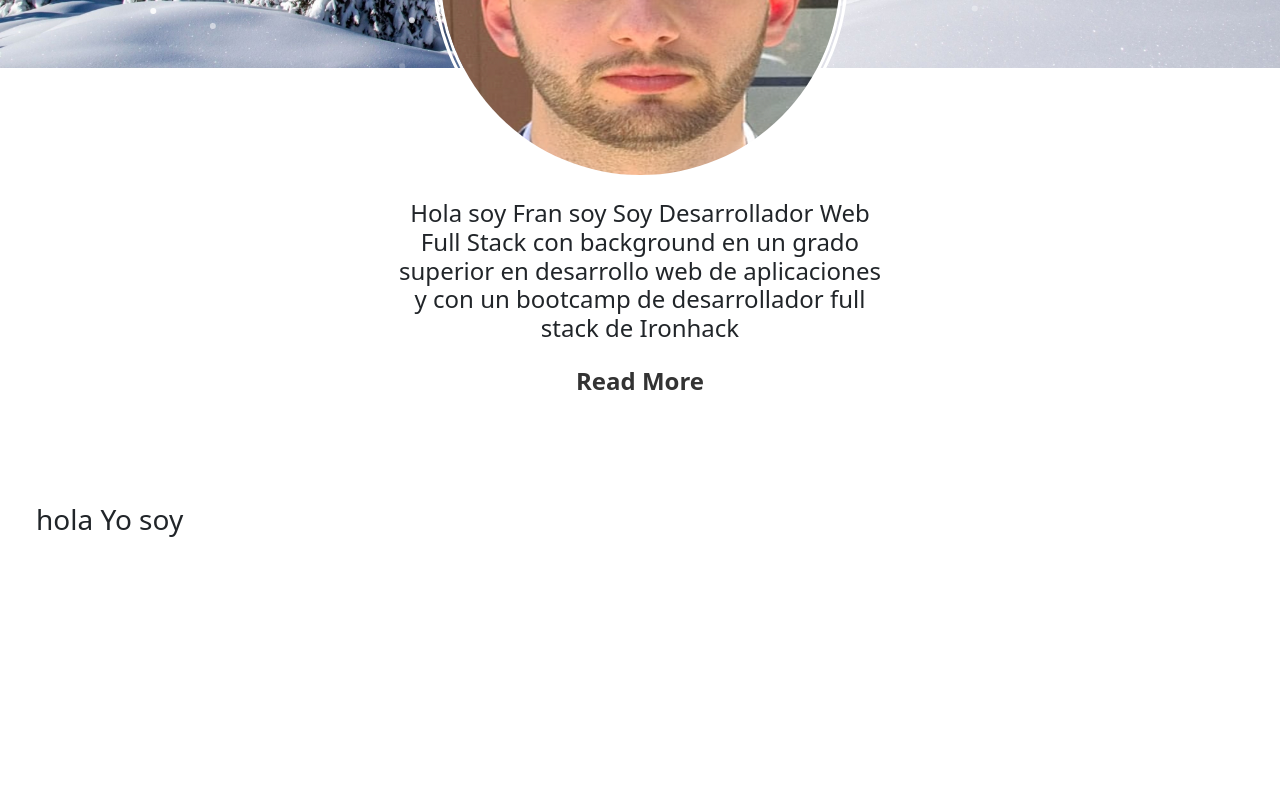
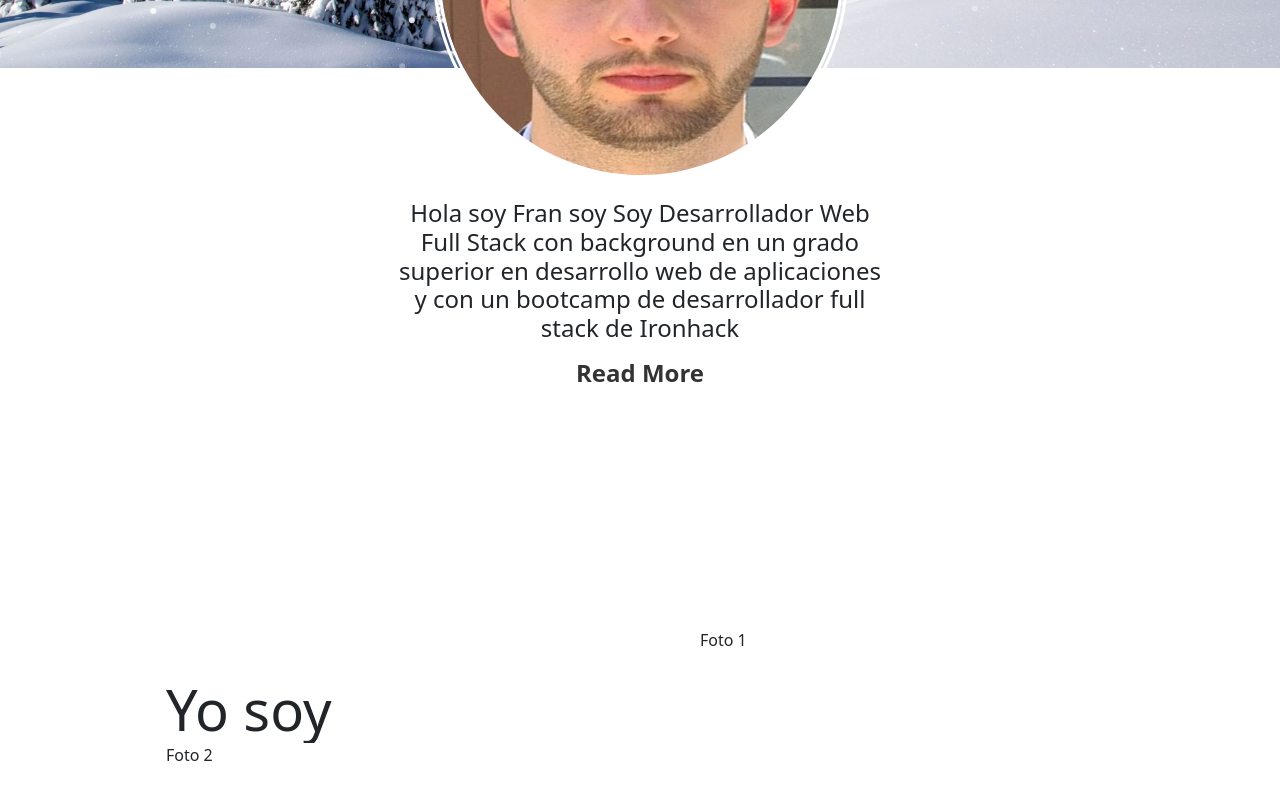
Before and after one commit to fransan990/Portafolio_v1, a React (Create React App) app: page / in a window 1280 px wide. Shown: the part 452-1252 px from the top of the page. Built offline with nearby package versions, Linux system fonts and the light colour scheme.

Commit message:
estructura fotos

```diff
--- a/src/App.jsx
+++ b/src/App.jsx
@@ -9,6 +9,7 @@ function App() {
       <Navigation />
       <Header />
 
+
     </>
 
   );
--- a/src/components/AnimatedWriting/AnimatedWriting.jsx
+++ b/src/components/AnimatedWriting/AnimatedWriting.jsx
@@ -1,22 +1,28 @@
 import { useTypewriter } from 'react-simple-typewriter'
+import { Container, Col, Row, } from "react-bootstrap";
 
 const AnimatedWriting = () => {
 
     const { text } = useTypewriter({
         words: [' Web Developer', ' React JS Developer', ' Node JS Developer',],
-        loop: 0 // Infinit
+        loop: 0
     })
 
     return (
-        <h3>
-            hola Yo soy
+
+        <Col lg={6} className="mt-5">
+
+            <div className='display-4'>
+                Yo soy
+
+                <span style={{ fontWeight: 'bold' }}>
+                    {text}
+                </span>
+
+            </div>
+        </Col>
 
 
-            <span style={{ fontWeight: 'bold' }}>
-                {text}
-            </span>
-
-        </h3>
     )
 
 
--- a/src/components/Header/Header.css
+++ b/src/components/Header/Header.css
@@ -16,3 +16,8 @@
     height: 415px;
     border: 8px double white;
 }
+
+.separacionSuperior {
+    margin-top: 110px;
+    padding: 130px;
+}
--- a/src/components/Header/Header.jsx
+++ b/src/components/Header/Header.jsx
@@ -54,13 +54,29 @@ const Header = () => {
                         />
 
                         <Row>
-                            <Col lg={12} className="h1 text-center">
+                            <Col lg={12} className="text-center">
                                 <About />
                             </Col>
                         </Row>
                     </Col>
-                    <Col lg={12} className="p-5 mt-5">
-                        <AnimatedWriting />
+                    <Col lg={12} className="mx-5 separacionSuperior">
+                        <Row>
+
+                            <AnimatedWriting />
+
+                            <Col lg={6}>
+                                Foto 1
+
+                            </Col>
+                            <Col lg={12}>
+                                Foto 2
+                            </Col>
+                        </Row>
+
+
+
+
+
 
 
                     </Col>
```
